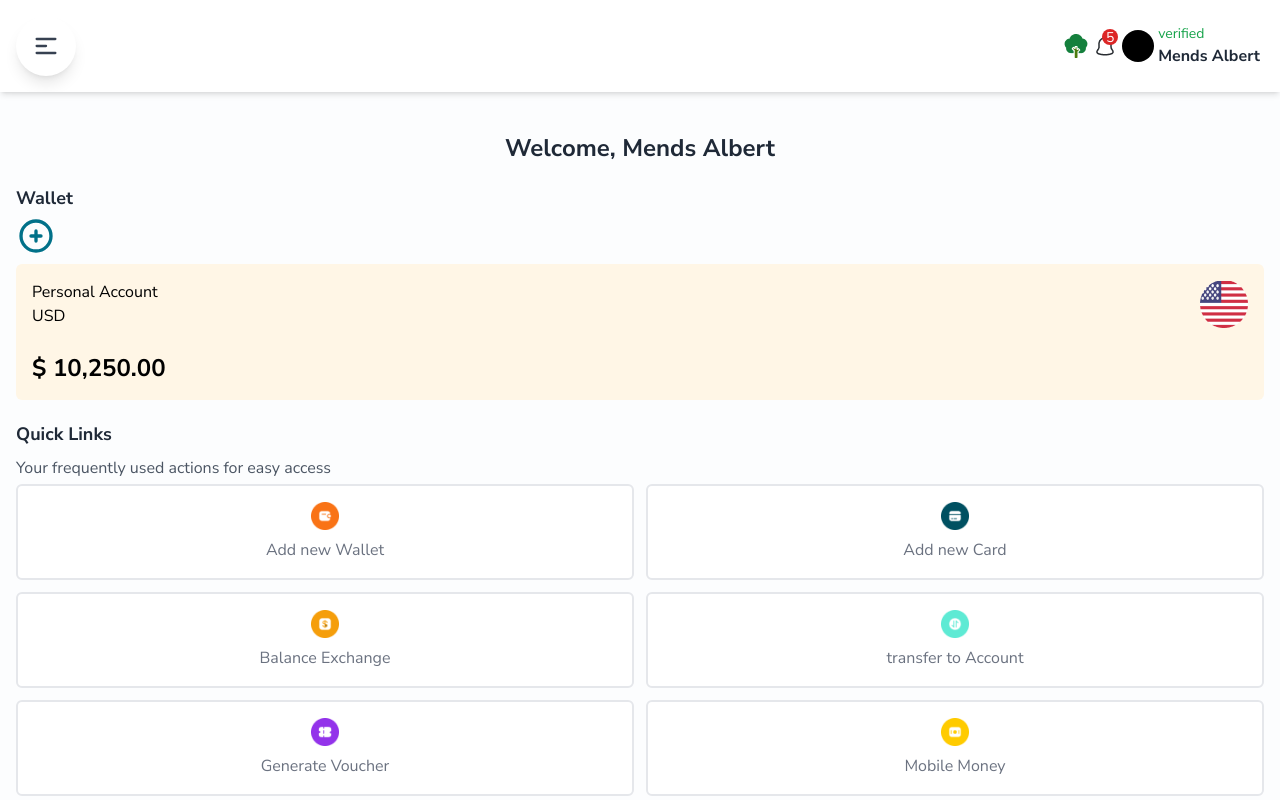
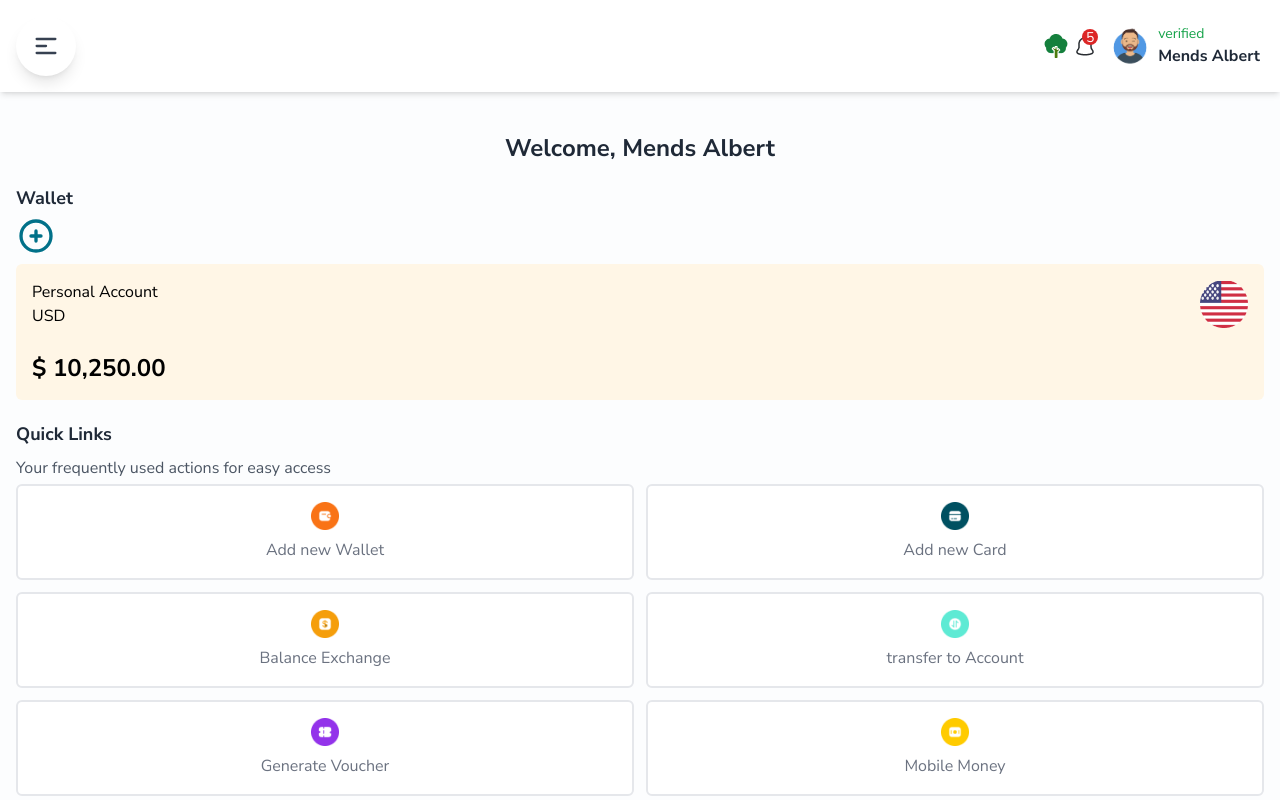
Before and after one commit to mendsalbert/GenioPay, a React (Create React App) app: page / in a window 1280 px wide. Shown: the top 800 px of the page. Built offline with nearby package versions, Linux system fonts and the light colour scheme.

Commit message:
genopay ui

```diff
--- a/src/App.js
+++ b/src/App.js
@@ -69,7 +69,8 @@ const App = () => {
             </div>
 
             <div className="flex flex-row items-center pr-1 ">
-              <div className="bg-black w-8 h-8 rounded-full mr-1"></div>
+              {/* <div className="bg-black w-8 h-8 rounded-full mr-1"></div> */}
+              <img src="/img/avtr.png " className="w-14 h-10" />
               <div className="flex flex-col">
                 <p className="text-green-600 text-sm">verified</p>
                 <p className="text-md font-bold text-gray-800">Mends Albert</p>
```
Also changed, not shown: public/img/avtr.png (added).
